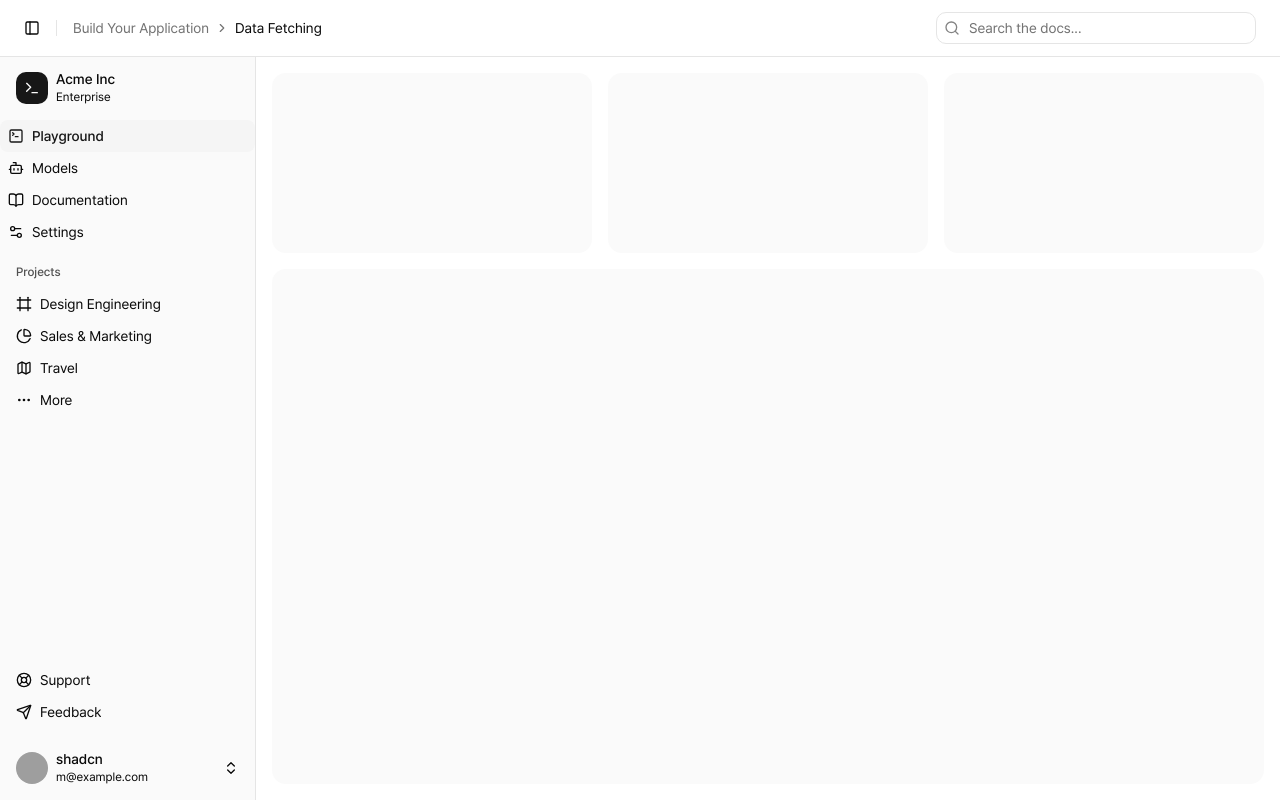
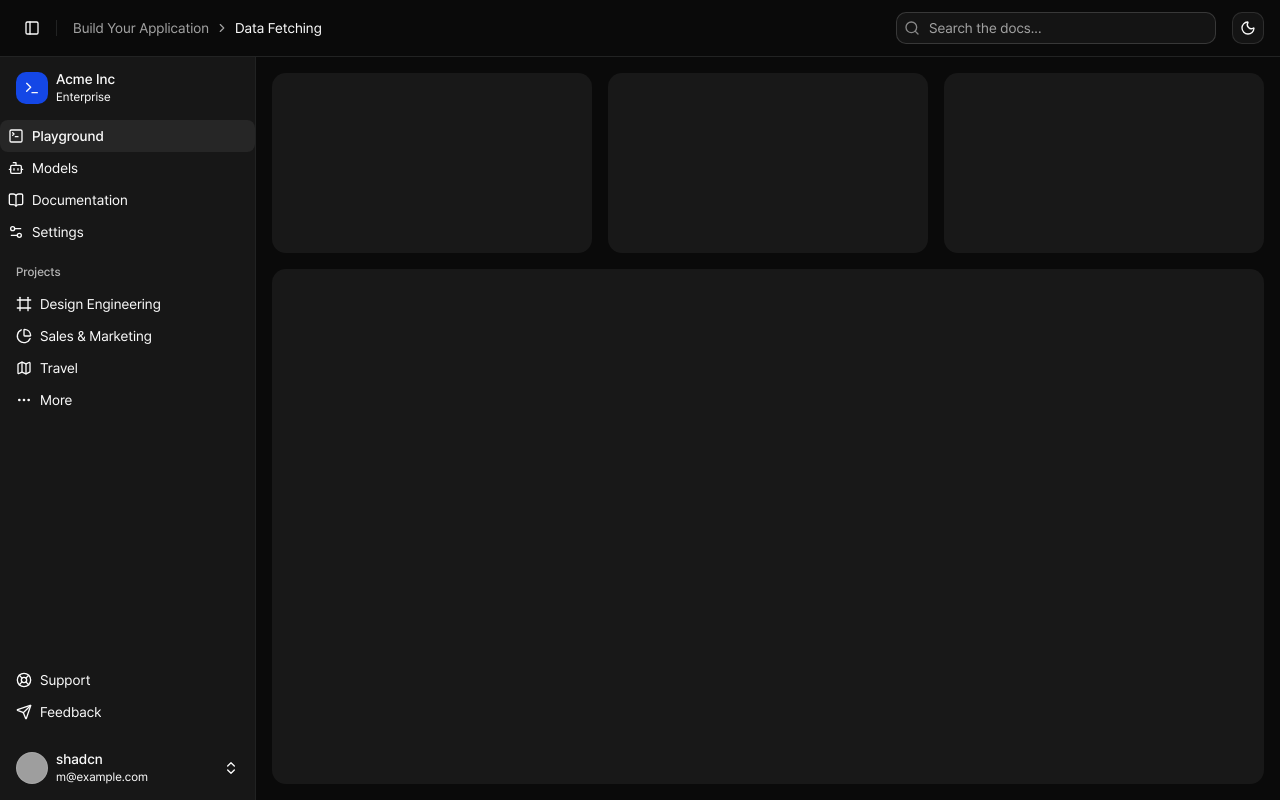
Before and after one commit to joyful-develop/web-service, a React (Vite) app in the folder web-container/: page / in a window 1280 px wide. Built offline with nearby package versions, Linux system fonts and the light colour scheme; grey boxes are pictures that could not be loaded.

Commit message:
다크 모드 적용

```diff
--- a/web-container/src/App.tsx
+++ b/web-container/src/App.tsx
@@ -1,25 +1,11 @@
-import { BrowserRouter, Routes, Route } from 'react-router-dom';
-
-import { TooltipProvider } from '@components/shadcn-ui/tooltip.tsx';
+import { ThemeProvider } from '@components/theme/theme-provider.tsx';
 import RootLayout from '@layouts/RootLayout.tsx';
-import About from '@pages/About/About.tsx';
-import Home from '@pages/Home/Home.tsx';
 
 function App() {
   return (
-    <>
-      <TooltipProvider>
-        <BrowserRouter>
-          <Routes>
-            {/* 레이아웃 적용 */}
-            <Route element={<RootLayout />}>
-              <Route path='/' element={<Home />} />
-              <Route path='/about' element={<About />} />
-            </Route>
-          </Routes>
-        </BrowserRouter>
-      </TooltipProvider>
-    </>
+    <ThemeProvider defaultTheme='dark' storageKey='vite-ui-theme'>
+      <RootLayout />
+    </ThemeProvider>
   );
 }
 
--- a/web-container/src/components/shadcn/site-header.tsx
+++ b/web-container/src/components/shadcn/site-header.tsx
@@ -12,6 +12,7 @@ import {
 import { Button } from '@/components/shadcn-ui/button.tsx';
 import { Separator } from '@/components/shadcn-ui/separator.tsx';
 import { useSidebar } from '@/components/shadcn-ui/sidebar.tsx';
+import { ModeToggle } from '@/components/theme/mode-toggle.tsx';
 
 export function SiteHeader() {
   const { toggleSidebar } = useSidebar();
@@ -35,6 +36,7 @@ export function SiteHeader() {
           </BreadcrumbList>
         </Breadcrumb>
         <SearchForm className='w-full sm:ml-auto sm:w-auto' />
+        <ModeToggle />
       </div>
     </header>
   );
--- /dev/null
+++ b/web-container/src/components/theme/mode-toggle.tsx
@@ -0,0 +1,31 @@
+import { Moon, Sun } from 'lucide-react';
+
+import { Button } from '@/components/shadcn-ui/button.tsx';
+import {
+  DropdownMenu,
+  DropdownMenuContent,
+  DropdownMenuItem,
+  DropdownMenuTrigger,
+} from '@/components/shadcn-ui/dropdown-menu.tsx';
+import { useTheme } from '@/components/theme/theme-provider.tsx';
+
+export function ModeToggle() {
+  const { setTheme } = useTheme();
+
+  return (
+    <DropdownMenu>
+      <DropdownMenuTrigger asChild>
+        <Button variant='outline' size='icon'>
+          <Sun className='h-[1.2rem] w-[1.2rem] scale-100 rotate-0 transition-all dark:scale-0 dark:-rotate-90' />
+          <Moon className='absolute h-[1.2rem] w-[1.2rem] scale-0 rotate-90 transition-all dark:scale-100 dark:rotate-0' />
+          <span className='sr-only'>Toggle theme</span>
+        </Button>
+      </DropdownMenuTrigger>
+      <DropdownMenuContent align='end'>
+        <DropdownMenuItem onClick={() => setTheme('light')}>Light</DropdownMenuItem>
+        <DropdownMenuItem onClick={() => setTheme('dark')}>Dark</DropdownMenuItem>
+        <DropdownMenuItem onClick={() => setTheme('system')}>System</DropdownMenuItem>
+      </DropdownMenuContent>
+    </DropdownMenu>
+  );
+}
--- /dev/null
+++ b/web-container/src/components/theme/theme-provider.tsx
@@ -0,0 +1,67 @@
+import React, { createContext, useContext, useEffect, useState } from 'react';
+
+type Theme = 'dark' | 'light' | 'system';
+
+type ThemeProviderProps = {
+  children: React.ReactNode;
+  defaultTheme?: Theme;
+  storageKey?: string;
+};
+
+type ThemeProviderState = {
+  theme: Theme;
+  setTheme: (theme: Theme) => void;
+};
+
+const initialState: ThemeProviderState = {
+  theme: 'system',
+  setTheme: () => null,
+};
+
+const ThemeProviderContext = createContext<ThemeProviderState>(initialState);
+
+export function ThemeProvider({
+  children,
+  defaultTheme = 'system',
+  storageKey = 'vite-ui-theme',
+  ...props
+}: ThemeProviderProps) {
+  const [theme, setTheme] = useState<Theme>(() => (localStorage.getItem(storageKey) as Theme) || defaultTheme);
+
+  useEffect(() => {
+    const root = window.document.documentElement;
+
+    root.classList.remove('light', 'dark');
+
+    if (theme === 'system') {
+      const systemTheme = window.matchMedia('(prefers-color-scheme: dark)').matches ? 'dark' : 'light';
+
+      root.classList.add(systemTheme);
+      return;
+    }
+
+    root.classList.add(theme);
+  }, [theme]);
+
+  const value = {
+    theme,
+    setTheme: (theme: Theme) => {
+      localStorage.setItem(storageKey, theme);
+      setTheme(theme);
+    },
+  };
+
+  return (
+    <ThemeProviderContext.Provider {...props} value={value}>
+      {children}
+    </ThemeProviderContext.Provider>
+  );
+}
+
+export const useTheme = () => {
+  const context = useContext(ThemeProviderContext);
+
+  if (context === undefined) throw new Error('useTheme must be used within a ThemeProvider');
+
+  return context;
+};
--- a/web-container/src/layouts/RootLayout.tsx
+++ b/web-container/src/layouts/RootLayout.tsx
@@ -6,7 +6,7 @@ export const iframeHeight = '800px';
 
 export const description = 'A sidebar with a header and a search form.';
 
-export default function Page() {
+export default function RootLayout() {
   return (
     <div className='[--header-height:calc(--spacing(14))]'>
       <SidebarProvider className='flex flex-col'>
```
